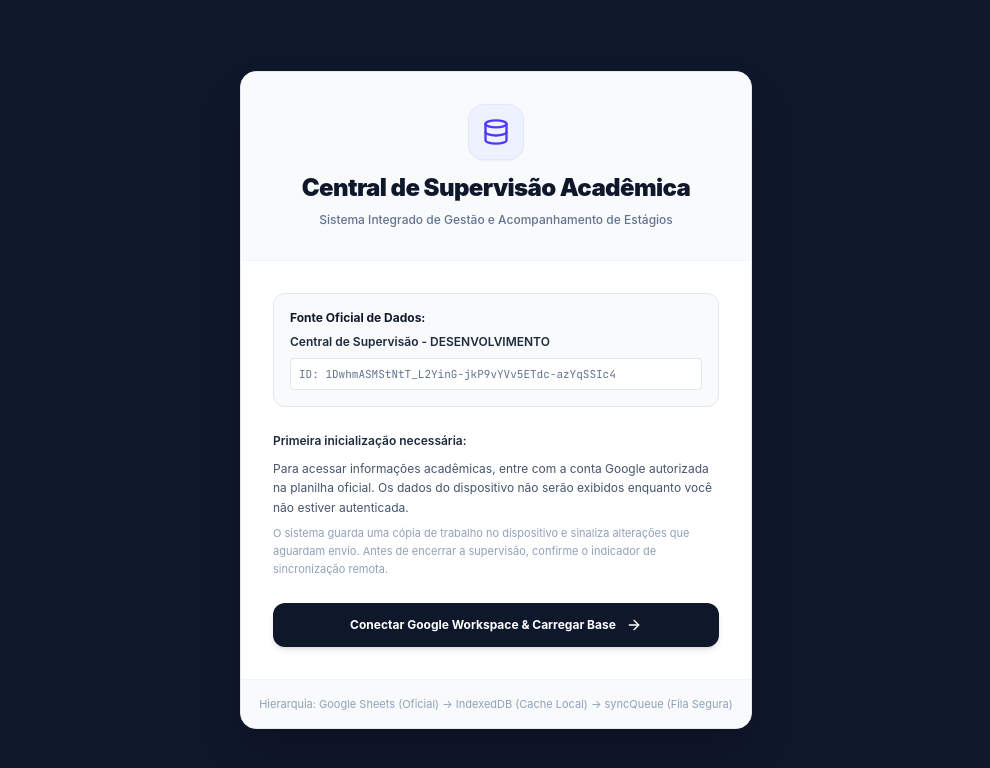
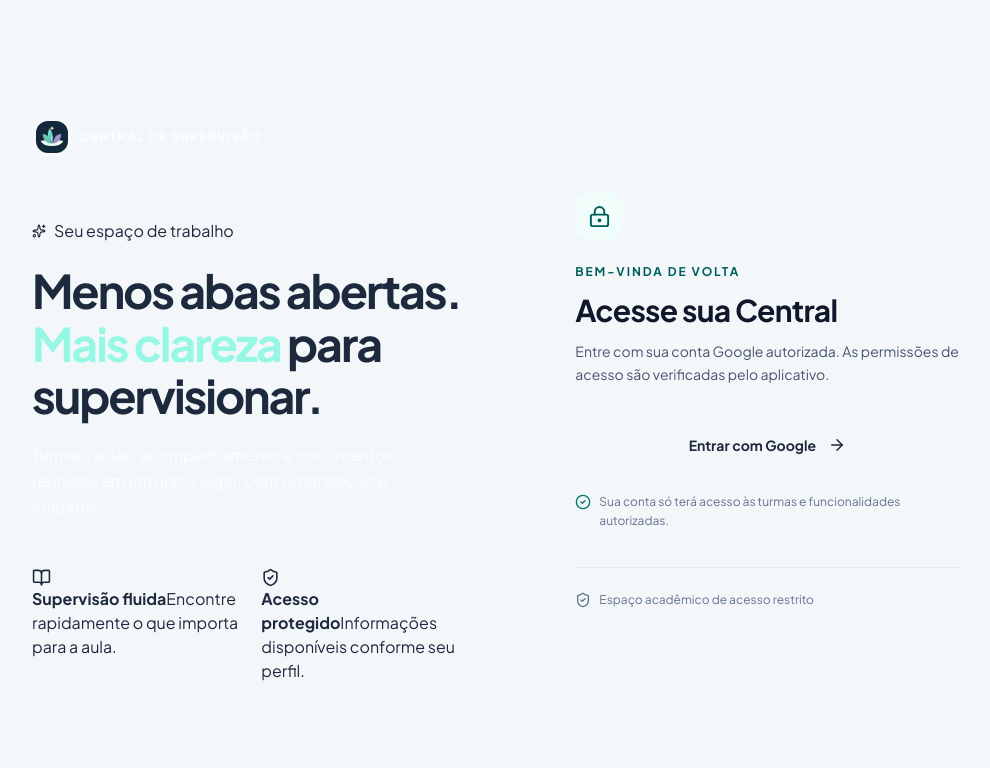
Before and after one commit to luisaquadros/v2-central-de-supervis-o, a React (Vite) app: page / in a window 1280 px wide. Shown: the top 768 px of the page, without its empty margins (144-1134 px from the left). Built offline with nearby package versions, Linux system fonts and the light colour scheme; no server answers.

Commit message:
feat(ui): experiência de entrada renovada e sem expor ID da planilha

```diff
--- a/src/views/PrimeiraConexaoView.tsx
+++ b/src/views/PrimeiraConexaoView.tsx
@@ -1,104 +1,75 @@
 import React, { useState } from 'react';
-import { Database, AlertTriangle, RefreshCw, CheckCircle2, ArrowRight } from 'lucide-react';
+import { ArrowRight, BookOpen, CheckCircle2, LockKeyhole, RefreshCw, ShieldCheck, Sparkles } from 'lucide-react';
 import { useSupervisao } from '../context/SupervisaoContext';
-import { OFFICIAL_SPREADSHEET_ID, OFFICIAL_SPREADSHEET_NAME } from '../services/googleSheetsService';
 
 export const PrimeiraConexaoView: React.FC = () => {
   const { loginGoogle, connectionErrorMessage, connectionStatus } = useSupervisao();
   const [loading, setLoading] = useState(false);
   const [errorLocal, setErrorLocal] = useState<string | null>(null);
+  const isCarregando = loading || connectionStatus === 'CARREGANDO';
 
   const handleConectar = async () => {
+    if (isCarregando) return;
     setLoading(true);
     setErrorLocal(null);
-    try {
-      await loginGoogle();
-    } catch (err: any) {
-      console.error('Falha na primeira sincronização:', err);
-      setErrorLocal(err?.message || 'Falha ao autenticar com o Google Sheets.');
-    } finally {
-      setLoading(false);
-    }
+    try { await loginGoogle(); }
+    catch (err: unknown) {
+      setErrorLocal(err instanceof Error ? err.message : 'Não foi possível iniciar a sessão.');
+    } finally { setLoading(false); }
   };
 
-  const isCarregando = loading || connectionStatus === 'CARREGANDO';
-
   return (
-    <div className="min-h-screen bg-slate-900 flex items-center justify-center p-4 sm:p-6 font-sans">
-      <div className="max-w-lg w-full bg-white rounded-2xl shadow-2xl border border-slate-200 overflow-hidden">
-        {/* Header */}
-        <div className="p-6 sm:p-8 bg-slate-50 border-b border-slate-100 text-center space-y-2">
-          <div className="w-14 h-14 mx-auto rounded-2xl bg-indigo-50 border border-indigo-100 flex items-center justify-center text-indigo-600 shadow-xs mb-3">
-            <Database className="w-7 h-7" />
-          </div>
-          <h1 className="text-xl sm:text-2xl font-black text-slate-900 tracking-tight">
-            Central de Supervisão Acadêmica
-          </h1>
-          <p className="text-xs text-slate-500 font-medium">
-            Sistema Integrado de Gestão e Acompanhamento de Estágios
-          </p>
-        </div>
-
-        {/* Content */}
-        <div className="p-6 sm:p-8 space-y-6">
-          <div className="bg-slate-50 border border-slate-200 rounded-xl p-4 text-xs space-y-2 text-slate-600">
-            <div className="font-bold text-slate-900 flex items-center gap-1.5">
-              <span>Fonte Oficial de Dados:</span>
+    <div className="cs-login-shell min-h-[100dvh] flex items-center justify-center p-4 sm:p-8">
+      <div className="cs-login-frame w-full max-w-5xl overflow-hidden grid lg:grid-cols-[1.06fr_0.94fr]">
+        <section className="cs-login-story relative overflow-hidden p-8 sm:p-12 flex flex-col justify-between gap-12" aria-label="Apresentação da Central">
+          <div className="relative z-10">
+            <div className="inline-flex items-center gap-2 text-xs tracking-[0.12em] uppercase font-bold text-white/80">
+              <img src="/central-supervisao.svg" alt="" aria-hidden="true" className="w-10 h-10 rounded-2xl bg-white/15 p-1" />
+              <span>Central de Supervisão</span>
             </div>
-            <div className="font-semibold text-slate-800">{OFFICIAL_SPREADSHEET_NAME}</div>
-            <div className="font-mono text-[11px] text-slate-500 break-all bg-white p-2 rounded border border-slate-200">
-              ID: {OFFICIAL_SPREADSHEET_ID}
+            <div className="mt-14 max-w-md">
+              <span className="cs-login-eyebrow inline-flex items-center gap-2"><Sparkles size={14} aria-hidden="true" /> Seu espaço de trabalho</span>
+              <h1 className="text-4xl sm:text-[2.9rem] font-extrabold tracking-[-0.045em] leading-[1.14] mt-5">
+                Menos abas abertas.<br /><span className="text-teal-200">Mais clareza</span> para supervisionar.
+              </h1>
+              <p className="text-white/75 text-sm sm:text-base leading-relaxed mt-5 max-w-sm">
+                Turmas, aulas, acompanhamento e documentos reunidos em um único lugar, com organização e cuidado.
+              </p>
             </div>
           </div>
+          <div className="relative z-10 grid gap-3 sm:grid-cols-2">
+            <div className="cs-login-feature"><BookOpen size={19} aria-hidden="true" /><div><strong>Supervisão fluida</strong><span>Encontre rapidamente o que importa para a aula.</span></div></div>
+            <div className="cs-login-feature"><ShieldCheck size={19} aria-hidden="true" /><div><strong>Acesso protegido</strong><span>Informações disponíveis conforme seu perfil.</span></div></div>
+          </div>
+        </section>
 
-          <div className="space-y-2 text-xs text-slate-600 leading-relaxed">
-            <p className="font-semibold text-slate-800">
-              Primeira inicialização necessária:
+        <section className="cs-login-form p-7 sm:p-12 flex flex-col justify-center" aria-label="Acessar aplicativo">
+          <div className="max-w-sm mx-auto w-full">
+            <div className="inline-flex items-center justify-center w-12 h-12 rounded-2xl bg-teal-50 text-teal-800 mb-6"><LockKeyhole size={23} aria-hidden="true" /></div>
+            <p className="text-xs uppercase tracking-[0.16em] font-bold text-teal-800">Bem-vinda de volta</p>
+            <h2 className="text-3xl font-bold tracking-tight text-slate-900 mt-3">Acesse sua Central</h2>
+            <p className="text-sm leading-relaxed text-slate-600 mt-3">
+              Entre com sua conta Google autorizada. As permissões de acesso são verificadas pelo aplicativo.
             </p>
-            <p>
-              Para acessar informações acadêmicas, entre com a conta Google autorizada na planilha oficial.
-              Os dados do dispositivo não serão exibidos enquanto você não estiver autenticada.
+            {(errorLocal || connectionErrorMessage) && (
+              <div role="alert" className="mt-6 rounded-xl bg-red-50 border border-red-200 p-4 text-sm text-red-800">
+                <strong>Não foi possível conectar.</strong><p className="mt-1 break-words">{errorLocal || connectionErrorMessage}</p>
+              </div>
+            )}
+            <button type="button" onClick={handleConectar} disabled={isCarregando}
+              className="cs-login-button mt-8 w-full min-h-[54px] rounded-xl px-5 flex items-center justify-center gap-3 font-bold text-sm disabled:opacity-60 disabled:cursor-wait">
+              {isCarregando ? <><RefreshCw size={18} className="animate-spin" aria-hidden="true" /> Verificando acesso…</>
+                : <>Entrar com Google <ArrowRight size={18} aria-hidden="true" /></>}
+            </button>
+            <p className="mt-5 flex items-start gap-2 text-xs text-slate-500 leading-relaxed">
+              <CheckCircle2 size={16} className="text-teal-700 shrink-0 mt-0.5" aria-hidden="true" />
+              Sua conta só terá acesso às turmas e funcionalidades autorizadas.
             </p>
-            <p className="text-[11px] text-slate-400">
-              O sistema guarda uma cópia de trabalho no dispositivo e sinaliza alterações que aguardam envio.
-              Antes de encerrar a supervisão, confirme o indicador de sincronização remota.
-            </p>
+            <div className="border-t border-slate-200 mt-9 pt-6 flex items-center gap-2 text-xs text-slate-500">
+              <ShieldCheck size={16} aria-hidden="true" /> Espaço acadêmico de acesso restrito
+            </div>
           </div>
-
-          {(errorLocal || connectionErrorMessage) && (
-            <div className="p-3.5 bg-red-50 border border-red-200 rounded-xl text-xs text-red-800 flex items-start gap-2.5">
-              <AlertTriangle className="w-4 h-4 text-red-600 shrink-0 mt-0.5" />
-              <div>
-                <strong className="font-semibold">Erro ao conectar à planilha:</strong>
-                <p className="text-[11px] mt-0.5">{errorLocal || connectionErrorMessage}</p>
-              </div>
-            </div>
-          )}
-
-          {/* Action button */}
-          <button
-            onClick={handleConectar}
-            disabled={isCarregando}
-            className="w-full py-3.5 px-4 bg-slate-900 hover:bg-slate-800 disabled:opacity-50 text-white rounded-xl font-bold text-xs flex items-center justify-center gap-2.5 shadow-md cursor-pointer transition-all"
-          >
-            {isCarregando ? (
-              <>
-                <RefreshCw className="w-4 h-4 animate-spin text-amber-400" />
-                <span>Carregando e validando base oficial...</span>
-              </>
-            ) : (
-              <>
-                <span>Conectar Google Workspace & Carregar Base</span>
-                <ArrowRight className="w-4 h-4" />
-              </>
-            )}
-          </button>
-        </div>
-
-        {/* Footer */}
-        <div className="p-4 bg-slate-50 border-t border-slate-100 text-center text-[11px] text-slate-400">
-          Hierarquia: Google Sheets (Oficial) → IndexedDB (Cache Local) → syncQueue (Fila Segura)
-        </div>
+        </section>
       </div>
     </div>
   );
```
